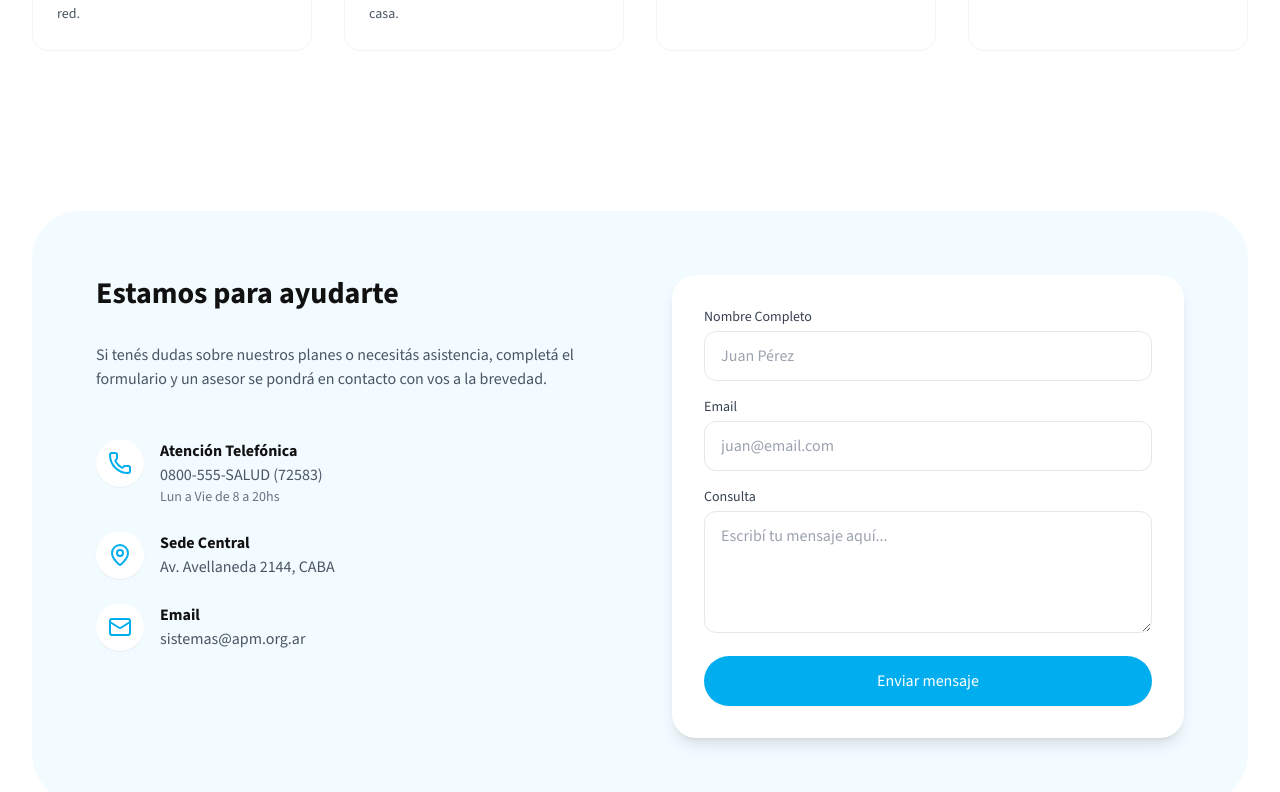
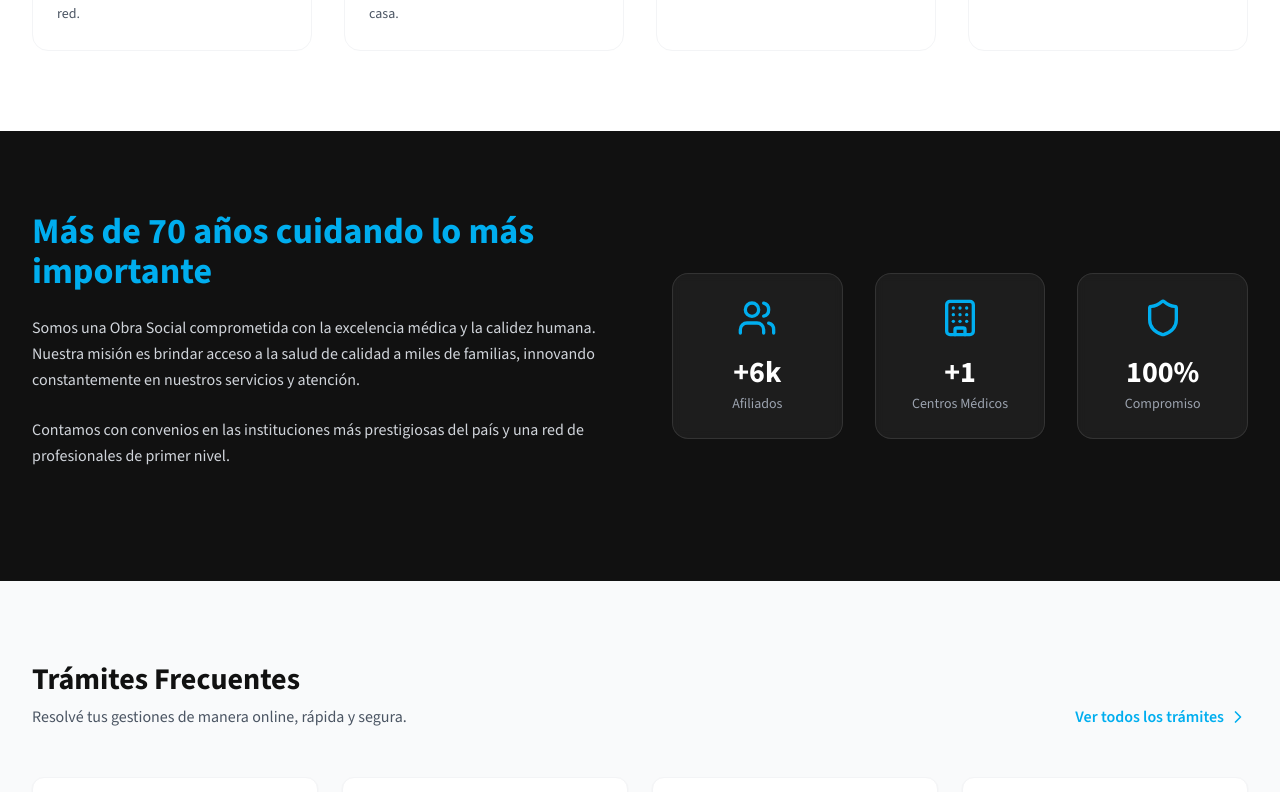
Before and after one commit to Frandeuxtrois/webosapm, a React (Vite) app: page / in a window 1280 px wide. Shown: the part 1988-2780 px from the top of the page. Built offline with nearby package versions, Linux system fonts and the light colour scheme.

Commit message:
se arregla linkeos de institutional y procedures

```diff
--- a/src/App.tsx
+++ b/src/App.tsx
@@ -96,7 +96,18 @@ function AppContent() {
       />
 
       <main>
-        {currentView === 'home' && <><Hero /><Plans /><Services /><Contact /></>}
+        {/* CORRECCIÓN: Agregados Institutional y Procedures al renderizado de la Home */}
+        {currentView === 'home' && (
+          <>
+            <Hero />
+            <Plans />
+            <Services />
+            <Institutional />
+            <Procedures />
+            <Contact />
+          </>
+        )}
+
         {currentView === 'centro-medico' && <CentroMedico />}
         {currentView === 'seccionales' && <Seccionales />}
         {currentView === 'telefonos-utiles' && <TelefonosUtiles />}
```
